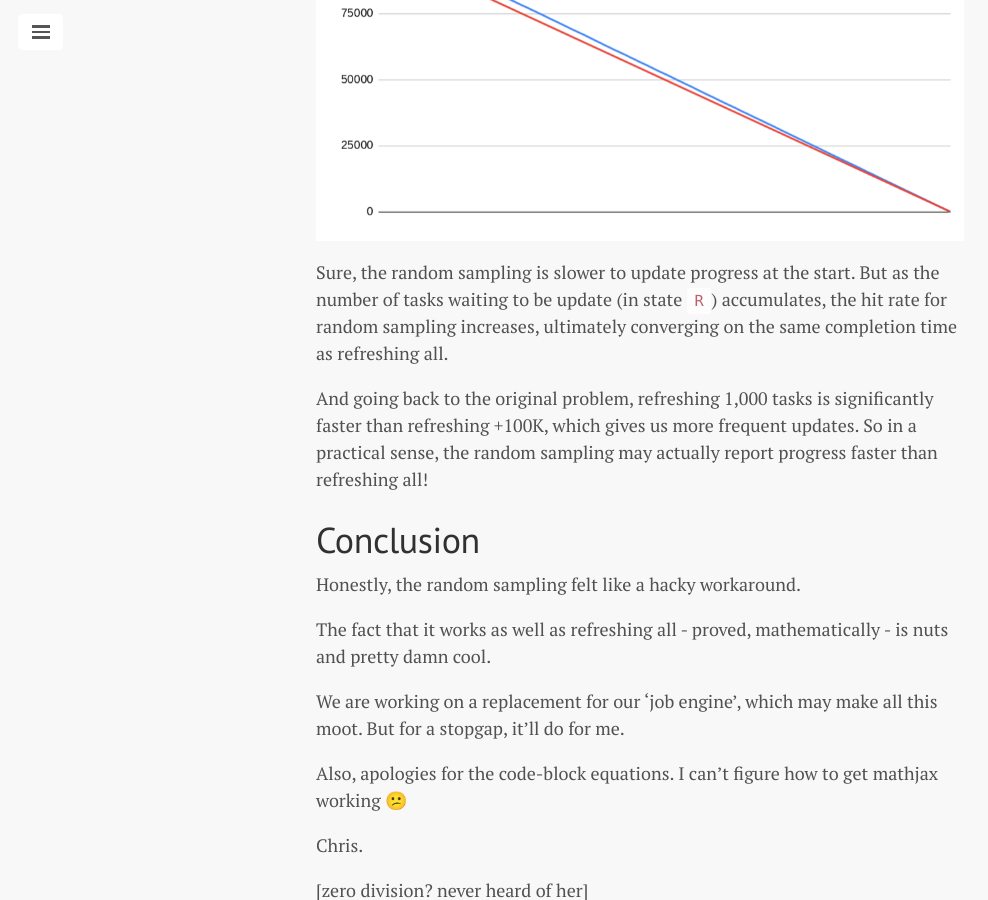
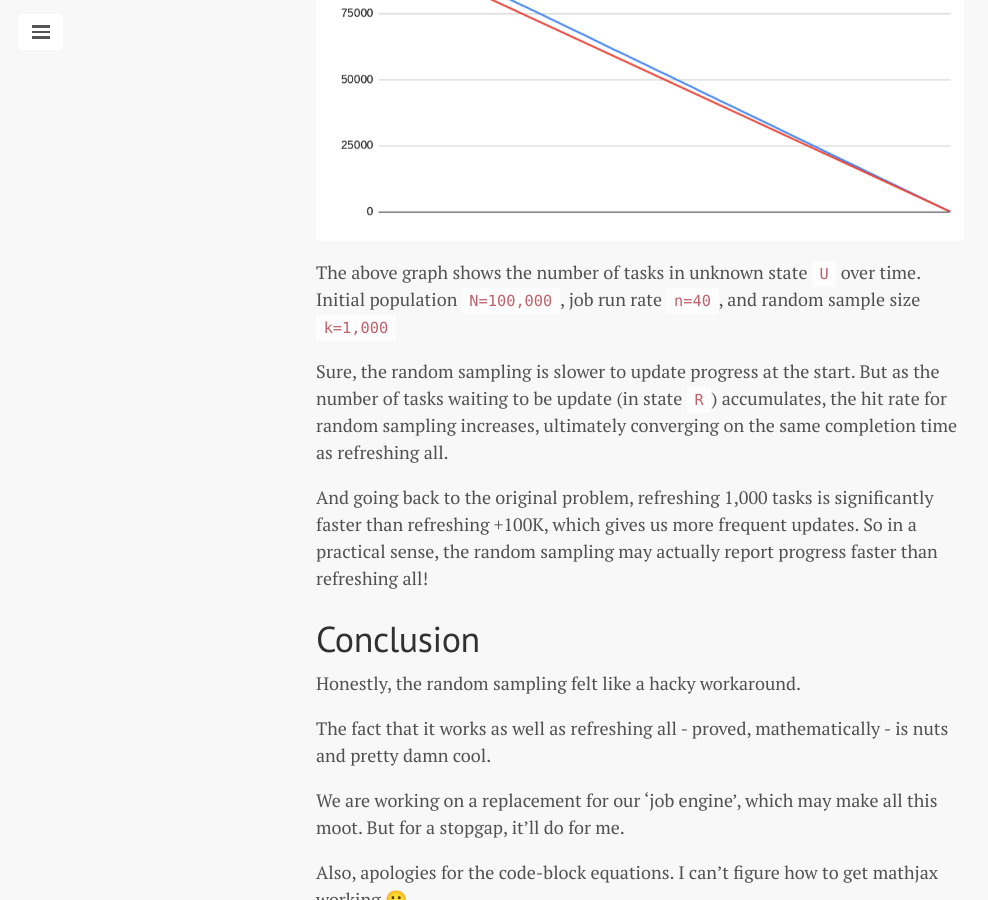
Before and after one commit to oatzy/oatzy.github.io, a Jekyll site: the page built from _posts/2022-10-29-random-as-good-as-full.md, in a window 1280 px wide and 900 px high, scrolled down 3109 px. Shown: the whole window, without its empty margins (0-988 px from the left). Built offline with Jekyll 4.4.1, drawn with Linux system fonts in a browser that asks for light colours.

Commit message:
tweak: add explanation of graph to random sampling post

```diff
--- a/_posts/2022-10-29-random-as-good-as-full.md
+++ b/_posts/2022-10-29-random-as-good-as-full.md
@@ -94,6 +94,8 @@ This feels wrong. And yet, a simulation shows it to be true.
 
 ![Simulated random sampling vs refresh all](/assets/refresh-plot.png)
 
+The above graph shows the number of tasks in unknown state `U` over time. Initial population `N=100,000`, job run rate `n=40`, and random sample size `k=1,000`
+
 Sure, the random sampling is slower to update progress at the start. But as the number of tasks waiting to be update (in state `R`) accumulates, the hit rate for random sampling increases, ultimately converging on the same completion time as refreshing all.
 
 And going back to the original problem, refreshing 1,000 tasks is significantly faster than refreshing +100K, which gives us more frequent updates. So in a practical sense, the random sampling may actually report progress faster than refreshing all!
```
